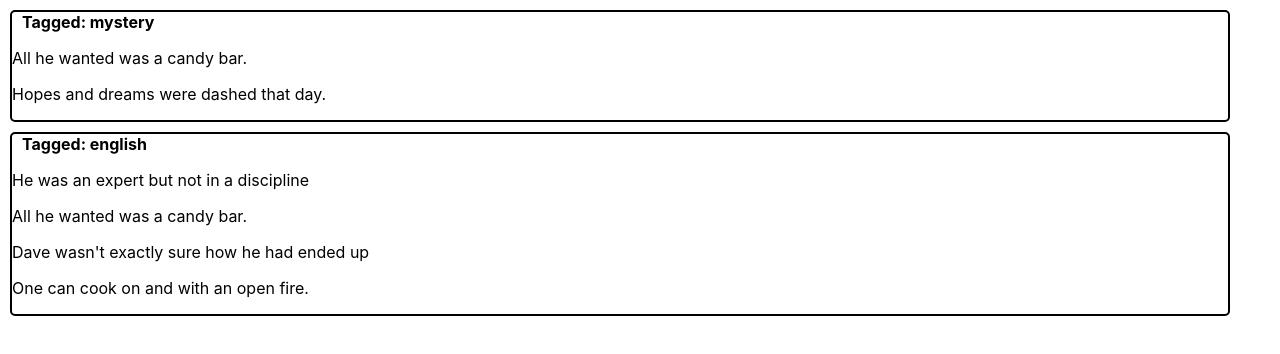
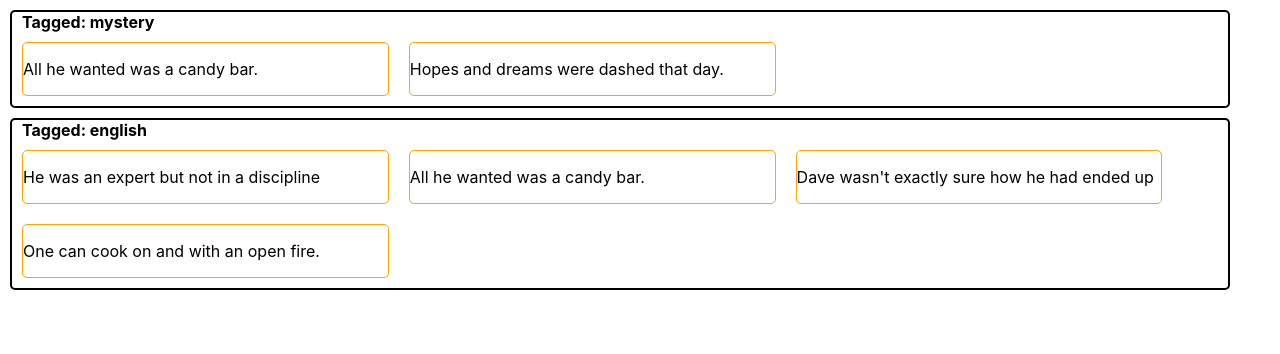
Before and after one commit to R-Ravantti/ts-codetest-tinyblog, a React (Create React App) app: page / in a window 1280 px wide. Shown: the top 354 px of the page. Built offline with nearby package versions, Linux system fonts and the light colour scheme.

Commit message:
set up states and additional css

```diff
--- a/src/App.tsx
+++ b/src/App.tsx
@@ -1,14 +1,28 @@
-import React from 'react';
+import React, {useState, useEffect} from 'react';
+import PostSection from './PostSection';
+import { PostData } from './Apicalls';
+// uncomment when ready to build
+//import { fetchAllPosts } from './Apicalls';
+// comment when ready to build
 import { mockSomePosts } from './Mockingcalls';
-import PostSection from './PostSection';
 
 function App() {
   const tagList: string[] = ["mystery", "english"];
-  const mockPosts = mockSomePosts();
+  const [posts, setPosts] = useState<PostData[]>([]);
+
+  // uncomment when ready to build
+  /*useEffect(() => {
+    setPosts(fetchAllPosts);
+  }, [])*/
+  // comment when ready to build
+  useEffect(() => {
+    setPosts(mockSomePosts);
+  }, [])
+
   return (
     <div className="App">
       {tagList.map(tag => {
-        return <PostSection posts={mockPosts.filter(post => post.tags.includes(tag))} tag={tag} />
+        return <PostSection posts={posts.filter(post => post.tags.includes(tag))} tag={tag} />
       })}
     </div>
   );
--- a/src/PostCard.tsx
+++ b/src/PostCard.tsx
@@ -1,3 +1,4 @@
+import './css/PostCard.css';
 import { PostData } from "./Apicalls";
 
 type PostCardProps = {
@@ -5,9 +6,10 @@ type PostCardProps = {
 }
 
 function PostCard(props: PostCardProps) {
+    const post = props.post;
     return (
         <div className="PostCard">
-            <p>{props.post.title}</p>
+            <p>{post.title}</p>
         </div>
     )
 }
--- /dev/null
+++ b/src/css/PostCard.css
@@ -0,0 +1,6 @@
+.PostCard {
+    width: 30%;
+    margin: 10px;
+    border: 1px solid orange;
+    border-radius: 5px;
+}
--- a/src/css/PostSection.css
+++ b/src/css/PostSection.css
@@ -12,3 +12,8 @@
     cursor: pointer;
     font-weight: bold;
 }
+
+.Collapsible__contentInner {
+    display: flex;
+    flex-wrap: wrap;
+}
```
